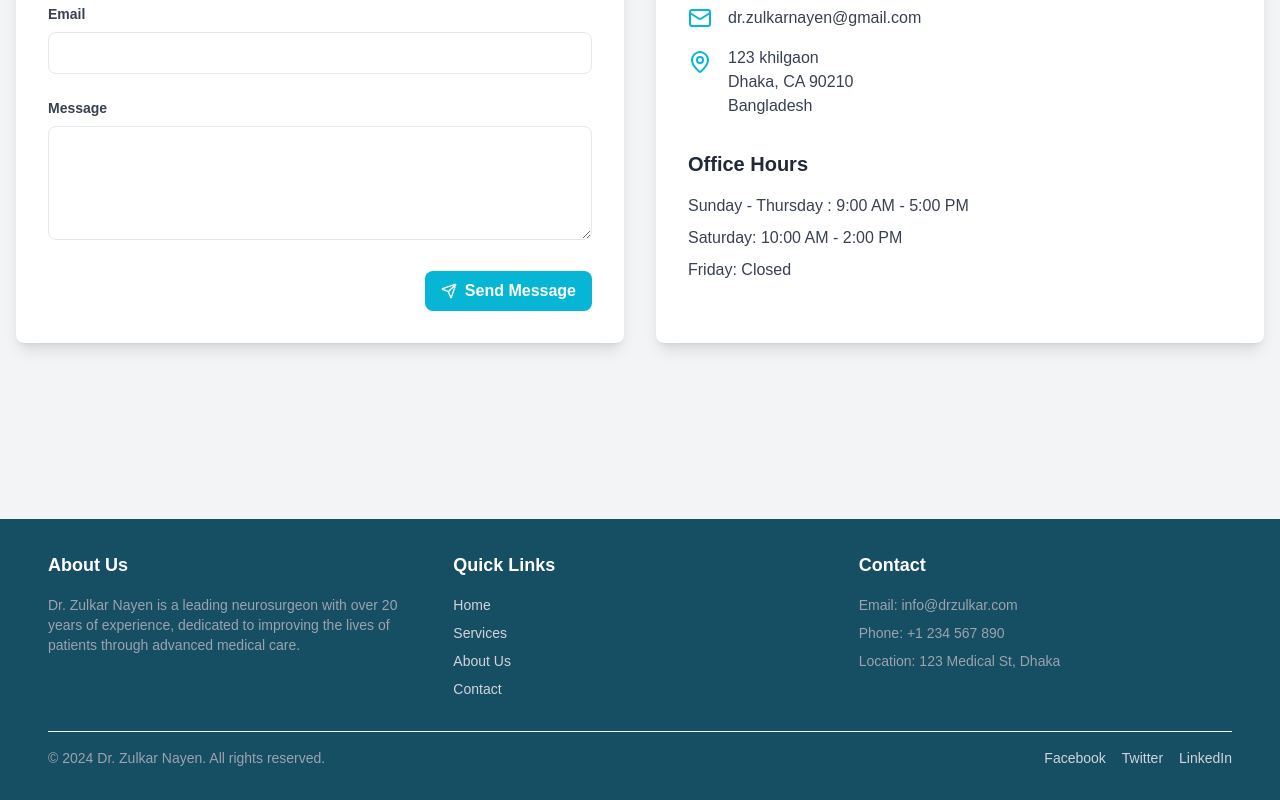
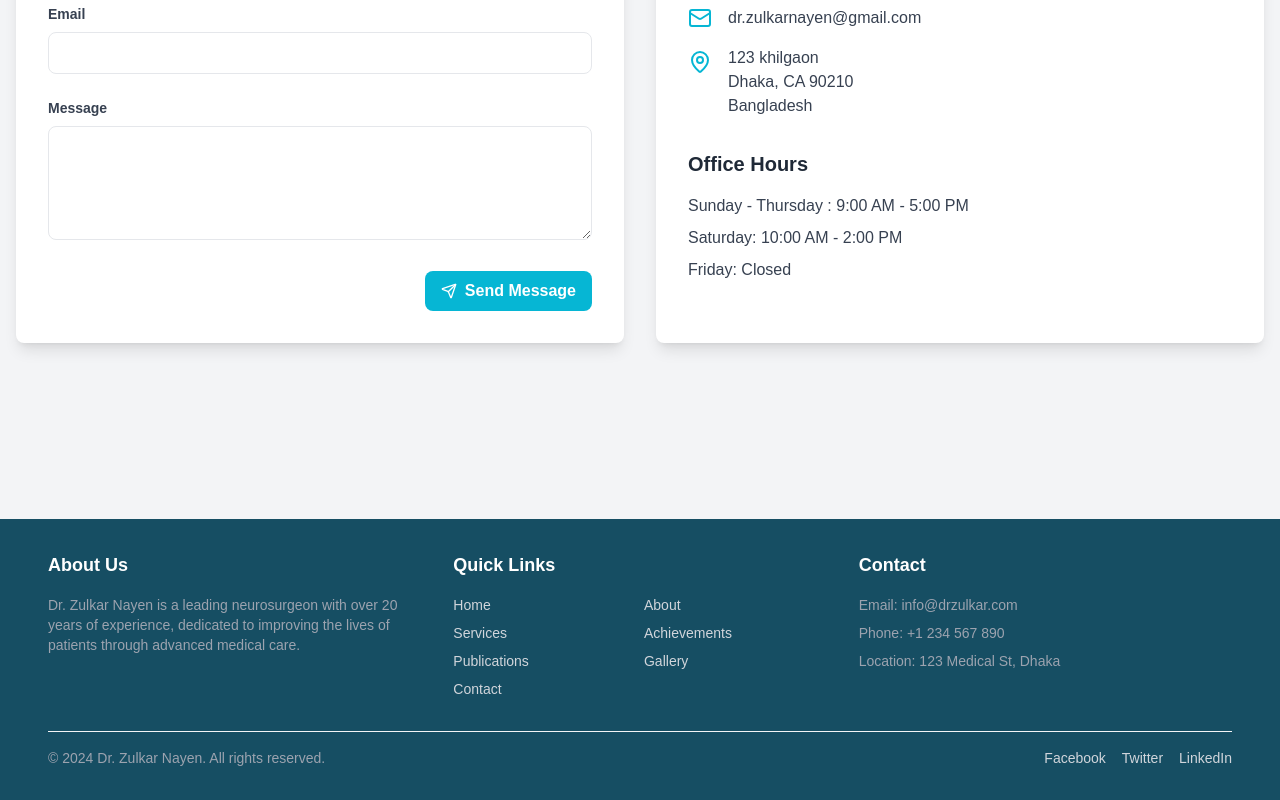
Before and after one commit to Zahid-sadi/dr-zulkar-nayen, a Next.js app: page / in a window 1280 px wide. Shown: the part 5682-6482 px from the top of the page. Built offline with nearby package versions, Linux system fonts and the light colour scheme.

Commit message:
made dynamic navlink added on footer

```diff
--- a/components/Footer.jsx
+++ b/components/Footer.jsx
@@ -1,6 +1,15 @@
 "use client";
 
 import Link from "next/link";
+const navItems = [
+    { name: "Home", href: "#" },
+    { name: "About", href: "#about" },
+    { name: "Services", href: "#services" },
+    { name: "Achievements", href: "#achievements" },
+    { name: "Publications", href: "#publications" },
+    { name: "Gallery", href: "#gallery" },
+    { name: "Contact", href: "#contact" },
+];
 
 const Footer = () => {
     return (
@@ -19,28 +28,13 @@ const Footer = () => {
                     {/* Quick Links Section */}
                     <div>
                         <h3 className="text-lg font-semibold text-white">Quick Links</h3>
-                        <ul className="mt-4 space-y-2 text-sm">
-                            <li>
-                                <Link href="/" className="hover:text-white transition-colors duration-300">
-                                    Home
+                        <div className="mt-4 grid grid-cols-2 text-sm gap-2">
+                            {navItems.map((items) => (
+                                <Link key={items.href} href={items.href}>
+                                    {items.name}
                                 </Link>
-                            </li>
-                            <li>
-                                <Link href="/services" className="hover:text-white transition-colors duration-300">
-                                    Services
-                                </Link>
-                            </li>
-                            <li>
-                                <Link href="/about" className="hover:text-white transition-colors duration-300">
-                                    About Us
-                                </Link>
-                            </li>
-                            <li>
-                                <Link href="/contact" className="hover:text-white transition-colors duration-300">
-                                    Contact
-                                </Link>
-                            </li>
-                        </ul>
+                            ))}
+                        </div>
                     </div>
 
                     {/* Contact Section */}
```
